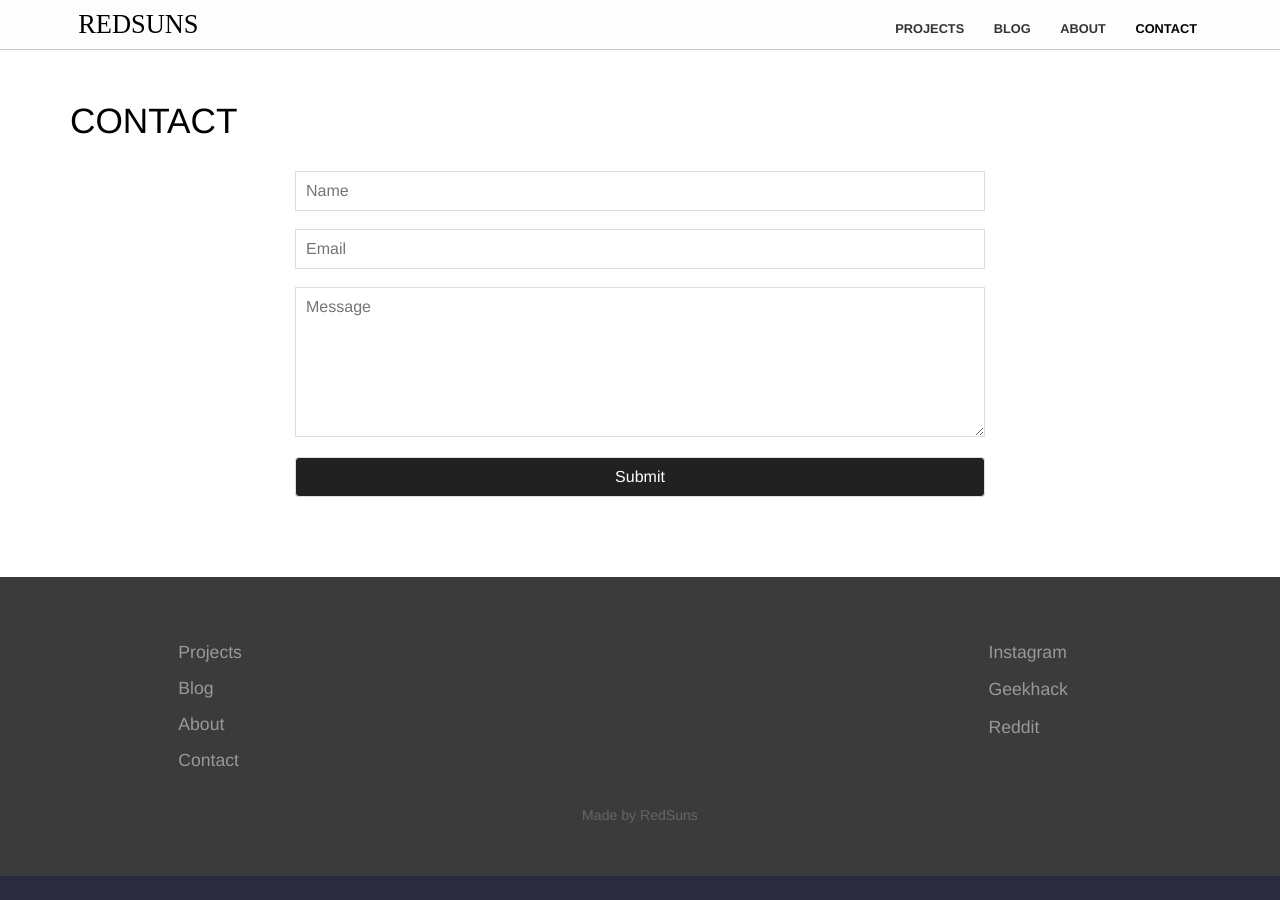
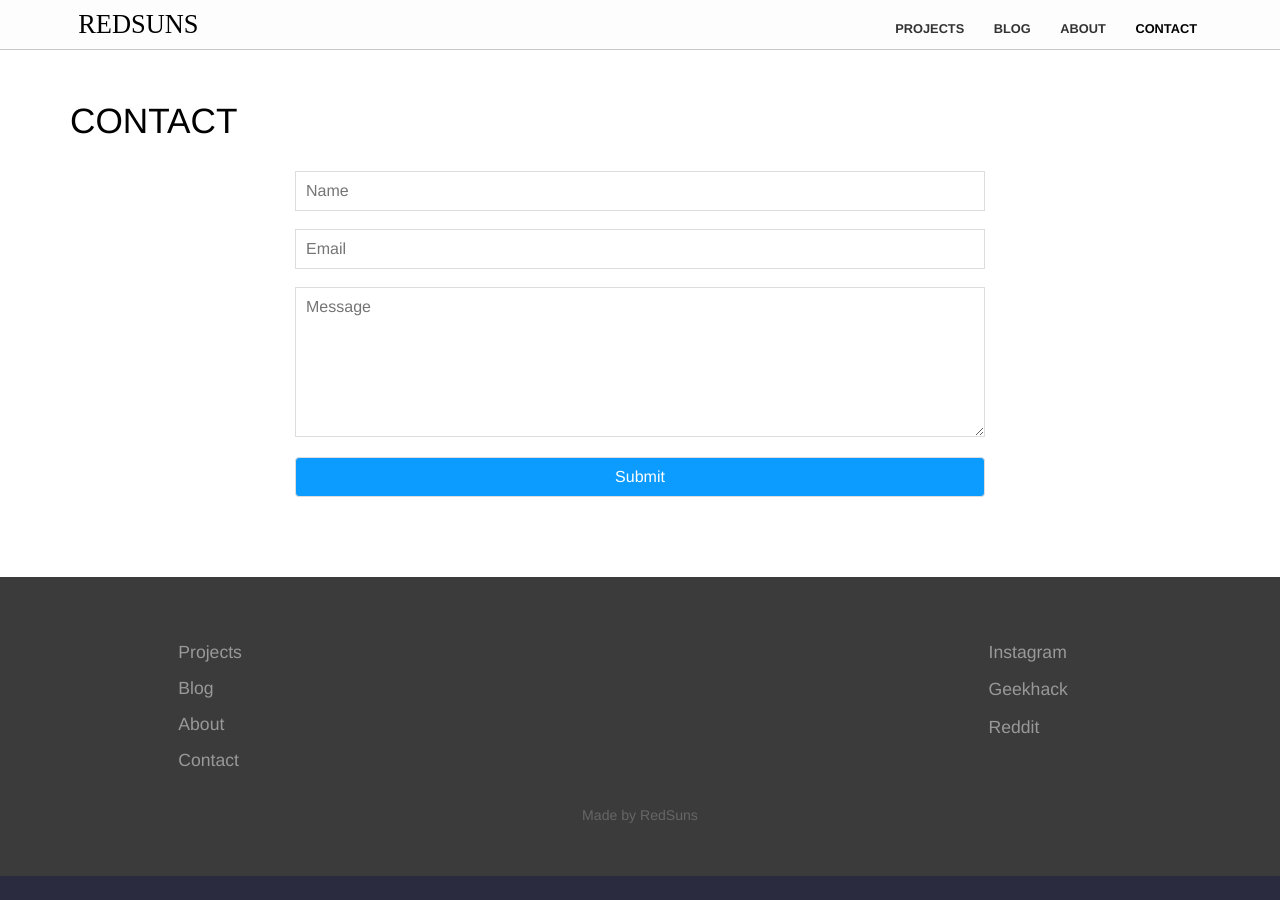
Before and after one commit to RedSunsRMK/redsunsrmk.github.io, a Jekyll site: the page built from contact.html, in a window 1280 px wide. Built offline with Jekyll 4.4.1, drawn with Linux system fonts in a browser that asks for light colours.

Commit message:
Update forms.scss

```diff
--- a/_sass/forms.scss
+++ b/_sass/forms.scss
@@ -2,13 +2,13 @@
 	color: #fff;
 	text-decoration: none;
 	padding: 10px 30px;
-	background: #212121;
+	background: #0c9bff;
 	border-radius: 4px;
 	transition: .2s ease-in-out;
 }
 
 .button a:hover, input[type=submit]:hover {
-	background: rgba(210,70,99,1.0);
+	background: rgba(12,155,255,0.87);
 	cursor: pointer;
 	box-shadow: 5px 5px 5px rgba(0,0,0,.15);
 }
@@ -23,9 +23,9 @@
 }
 
 .button.alt a:hover {
-	background: #f79a1f;
+	background: #0c9bff;
 	color: #212121;
-	border: 2px solid rgba(247,154,31,1.0);
+	border: 2px solid rgba(12,155,255,1.0);
 }
 
 textarea, input, button, select { font-family: inherit; font-size: inherit; }
```
